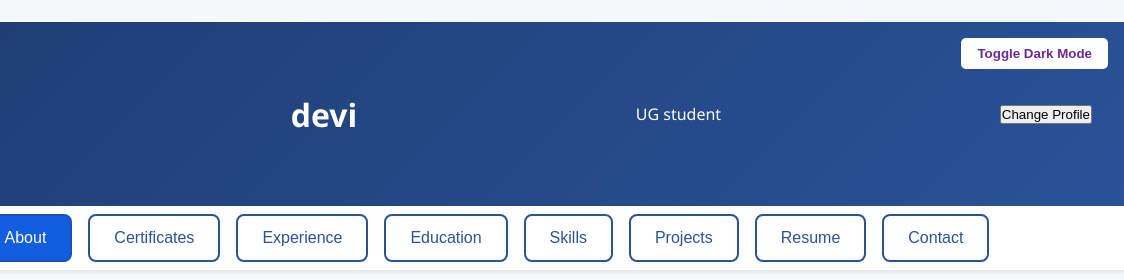
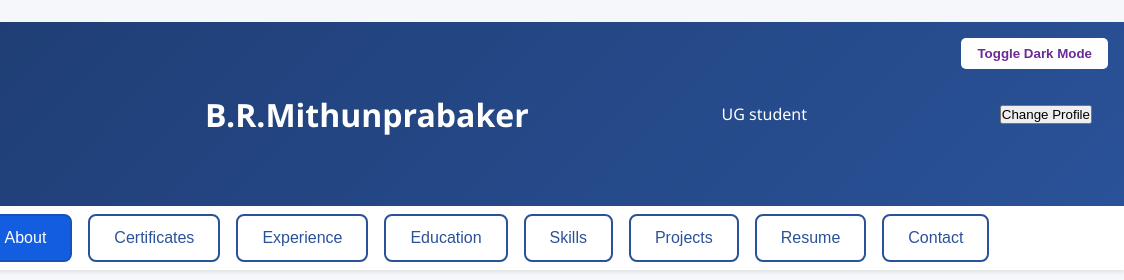
Before and after one commit to mithunprabaker-art/B.R.Mithunprabaker, a plain HTML site: page index.html in a window 1280 px wide. Shown: the top 280 px of the page, 156-1280 px from the left. Drawn offline with Linux system fonts and the light colour scheme.

Commit message:
index.html

```diff
--- a/index.html
+++ b/index.html
@@ -200,7 +200,7 @@
   <button class="dark-toggle" onclick="toggleDarkMode()">Toggle Dark Mode</button>
   <img src="./B.R.Mithunprabaker.jpg" alt="Profile Picture" class="profile-picture" id="profileImage" style="margin: 0 1rem 0 0; align-self: flex-start;">
   <div style="text-align: left;">
-    <h1> devi</h1>
+    <h1> B.R.Mithunprabaker</h1>
 
   </div>
   <p>UG student </p>
```
